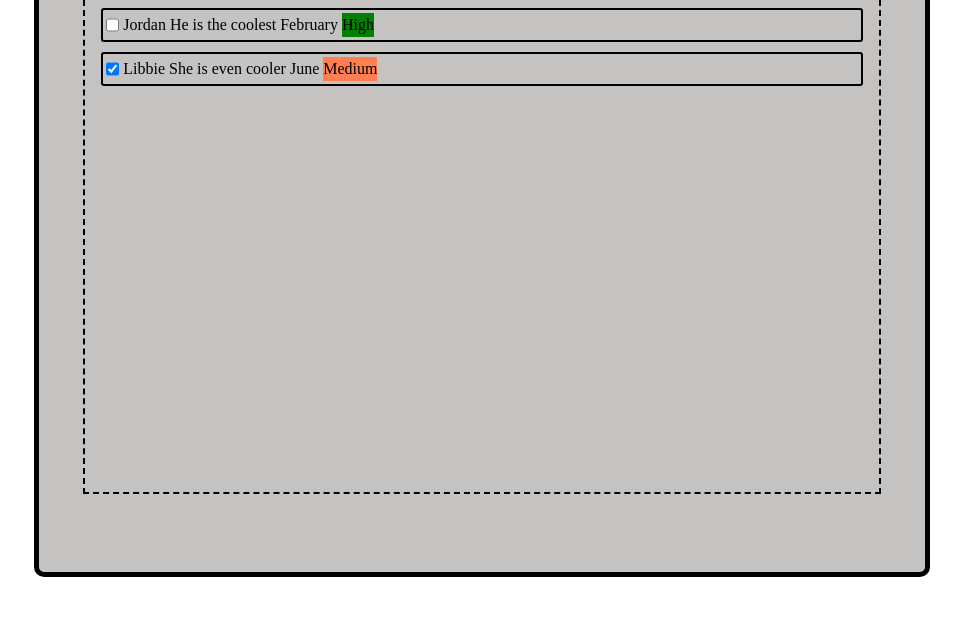
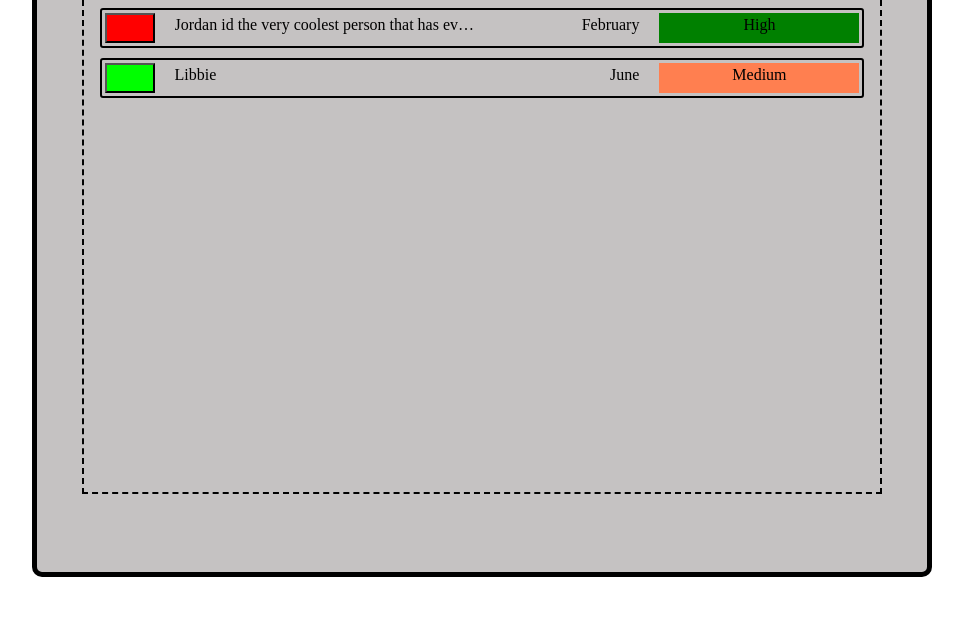
Before and after one commit to Danjor225/odin-todolist, a website built with webpack: page src/template.html in a window 1280 px wide. Shown: the part 167-800 px from the top of the page, without its empty margins (158-1121 px from the left). Built offline with nearby package versions, Linux system fonts and the light colour scheme.

Commit message:
Add more styling to item & create shorter item display

```diff
--- a/src/dom-manipulation.js
+++ b/src/dom-manipulation.js
@@ -13,18 +13,36 @@ function displayItem(item, container){
     container.appendChild(itemContainer)
 }
 
-function createItemDiv(text){
+function displayShorterItem(item, container){
+    var itemContainer = document.createElement('div')
+    itemContainer.classList.add('item')
+    itemContainer.appendChild(createCompletedBox(item.checked))
+    itemContainer.appendChild(createItemTitleDiv(item.title))
+    itemContainer.appendChild(createDateDueDiv(item.dueDate))
+    itemContainer.appendChild(createPriority(item.priority))
+
+    container.appendChild(itemContainer)
+}
+
+function createItemTitleDiv(text){
     var itemTextDiv = document.createElement('div')
+    itemTextDiv.classList.add('item-title')
     itemTextDiv.textContent = text
     return itemTextDiv
 }
 
+function createDateDueDiv(date){
+    var itemDateDiv = document.createElement('div')
+    itemDateDiv.textContent = date
+    return itemDateDiv
 
+}
 
 function createPriority(priority){
 
     var priorityDiv = document.createElement('div')
     priorityDiv.style.backgroundColor = getPriorityColor(priority)
+    priorityDiv.classList.add('priority')
     priorityDiv.textContent = priority
     return priorityDiv
 
@@ -32,8 +50,8 @@ function createPriority(priority){
 
 function createCompletedBox(completed){
     var completedCheckbox = document.createElement('input')
-    completedCheckbox.setAttribute("type", "checkbox")
-    completedCheckbox.checked = completed
+    completedCheckbox.setAttribute("type", "button")
+    completedCheckbox.style.backgroundColor = completed ? 'rgb(0,255,0)' : 'rgb(255,0,0) '
     return completedCheckbox
 
 }
@@ -50,4 +68,4 @@ function getPriorityColor(priority){
     }
 }
 
-export{displayItem}
+export{displayItem, displayShorterItem}
--- a/src/index.js
+++ b/src/index.js
@@ -2,11 +2,11 @@ import "./reset.css"
 import "./styles.css"
 
 import {Item} from "./to-do-item"
-import {displayItem} from "./dom-manipulation"
+import {displayItem, displayShorterItem} from "./dom-manipulation"
 
 const contentDisplay = document.querySelector('#default-project-container')
-var firstTestItem = new Item('Jordan', 'February', 'He is the coolest', 'High', false)
+var firstTestItem = new Item('Jordan id the very coolest person that has ever lived. Worship him always!', 'February', 'He is the coolest', 'High', false)
 var secondTestItem = new Item('Libbie', 'June', 'She is even cooler', 'Medium', true)
 
-displayItem(firstTestItem, contentDisplay)
-displayItem(secondTestItem, contentDisplay)
+displayShorterItem(firstTestItem, contentDisplay)
+displayShorterItem(secondTestItem, contentDisplay)
--- a/src/styles.css
+++ b/src/styles.css
@@ -57,5 +57,28 @@ body{
     display: flex;
     gap: 4px;
     padding: 3px;
+    display: flex;
+    gap: 20px;
+
 
 }
+
+.item > :nth-child(3){
+    margin-left: auto;
+}
+
+.item>input{
+    min-width: 50px;
+}
+
+.item-title{
+    max-width: 40%;
+    white-space: nowrap;
+    text-overflow: ellipsis;
+    overflow: hidden;
+}
+
+.priority{
+    min-width: 200px;
+    text-align: center;
+}
```
